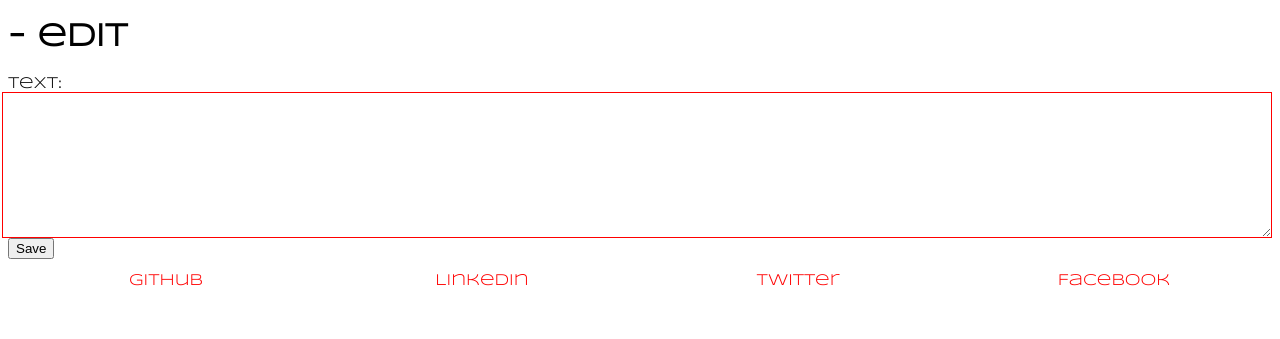
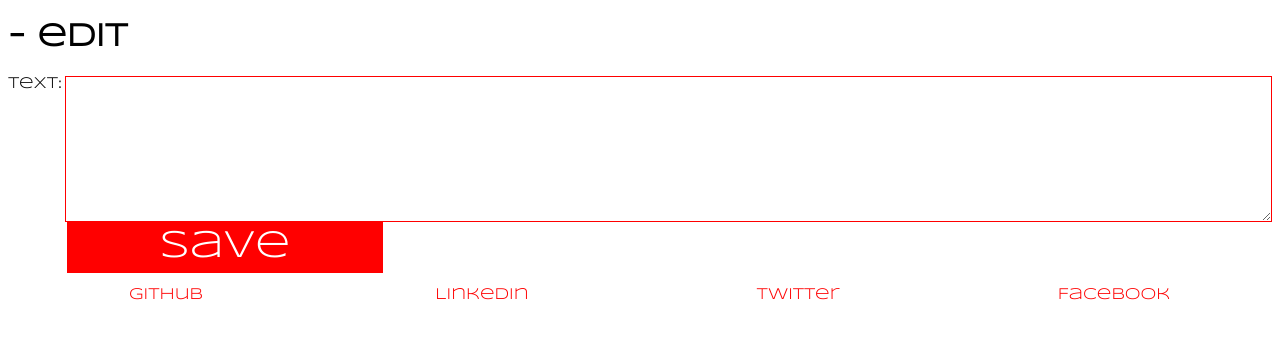
Before and after one commit to PhysTom88/Website, a Django app: template website/templates/main/edit.html in a window 1280 px wide. Shown: the part 144-483 px from the top of the page. Run offline with Django 3.2, Linux system fonts and the light colour scheme; the template is opened without the code that fills it: values that come from a table or form of the project are taken from there, others are empty.

Commit message:
style changes for editing text

```diff
--- a/website/static/css/main.css
+++ b/website/static/css/main.css
@@ -174,9 +174,20 @@
     color: red;
 }
 
+.edit-button {
+    font-family: 'Syncopate', sans-serif;
+    background-color: red;
+    color: white;
+    width: 25%;
+    height: 4vw;
+    font-size: 3vw;
+    border: none;
+    margin-left: 4.6vw;
+}
+
 textarea {
     font-family: 'Syncopate', sans-serif;
     border: 1px #ff0000 solid;
-    width: 100%;
+    width: 95%;
     float: right;
 }
--- a/website/templates/main/edit.html
+++ b/website/templates/main/edit.html
@@ -1,9 +1,9 @@
 {% extends 'base.html' %}
-
+{% block title %}{{ block.super }} | EDIT{% endblock %}
 {% block content %}
     <h1>{{ title }} - edit</h1>
     <form method="POST" class="edit-form">{% csrf_token %}
         {{ form.as_p }}
-        <button type="submit" class="save btn btn-default">Save</button>
+        <button type="submit" class="edit-button">Save</button>
     </form>
 {% endblock %}
```
